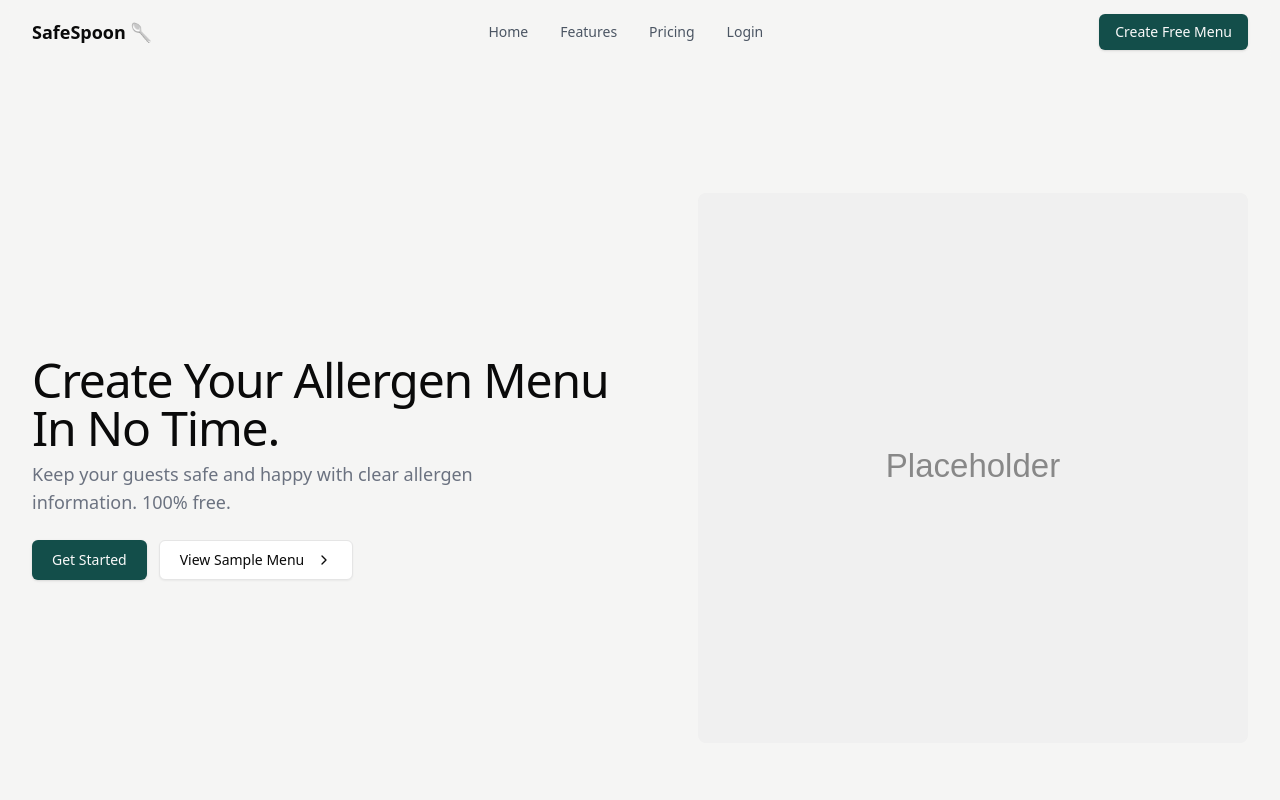
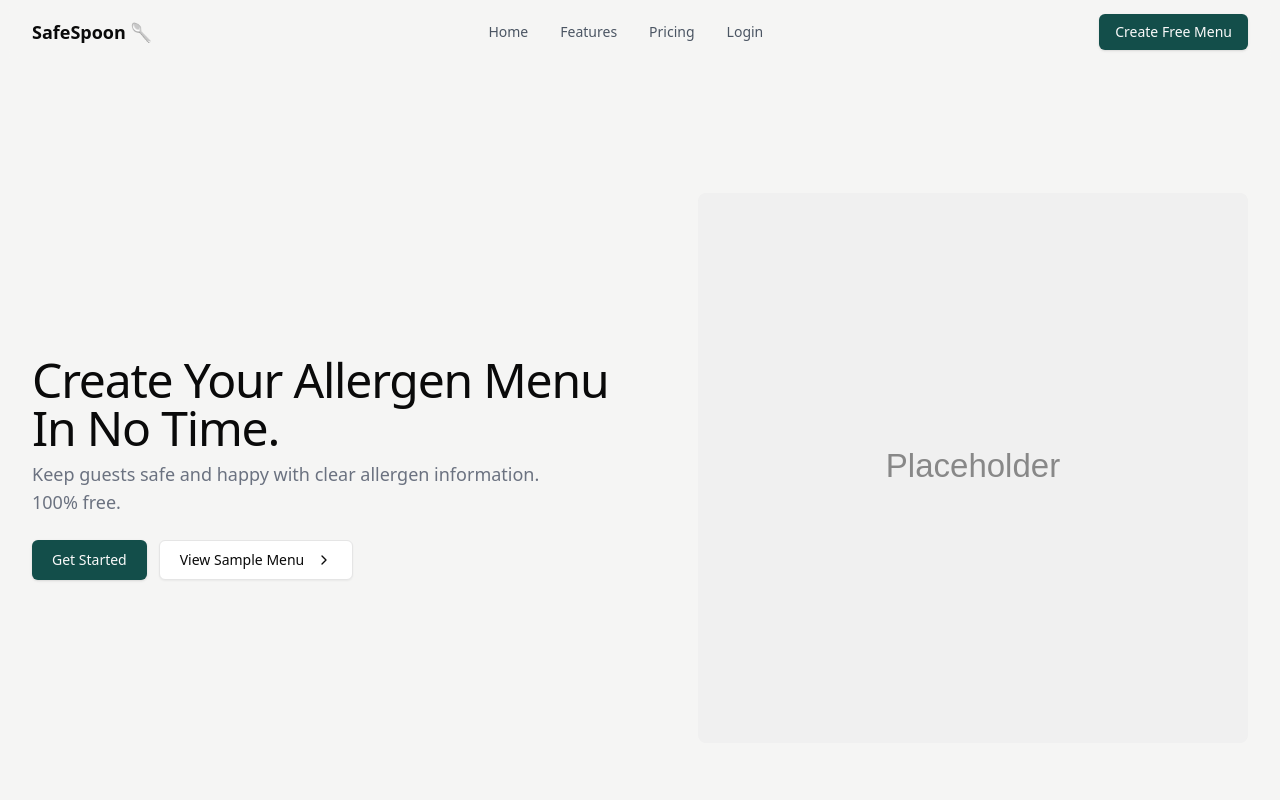
Before and after one commit to alejandroclose/safespoon, a Next.js app: page / in a window 1280 px wide. Shown: the top 800 px of the page. Built offline with nearby package versions, Linux system fonts and the light colour scheme.

Commit message:
Update page.js

```diff
--- a/src/app/page.js
+++ b/src/app/page.js
@@ -64,7 +64,7 @@ export default function Home() {
                     Create Your Allergen Menu In No Time.
                   </h1>
                   <p className="max-w-[520px] text-gray-500 md:text-lg">
-                    Keep your guests safe and happy with clear allergen
+                    Keep guests safe and happy with clear allergen
                     information. <span className="underline-offset-auto">100% free.</span>
                   </p>
                 </div>
```
